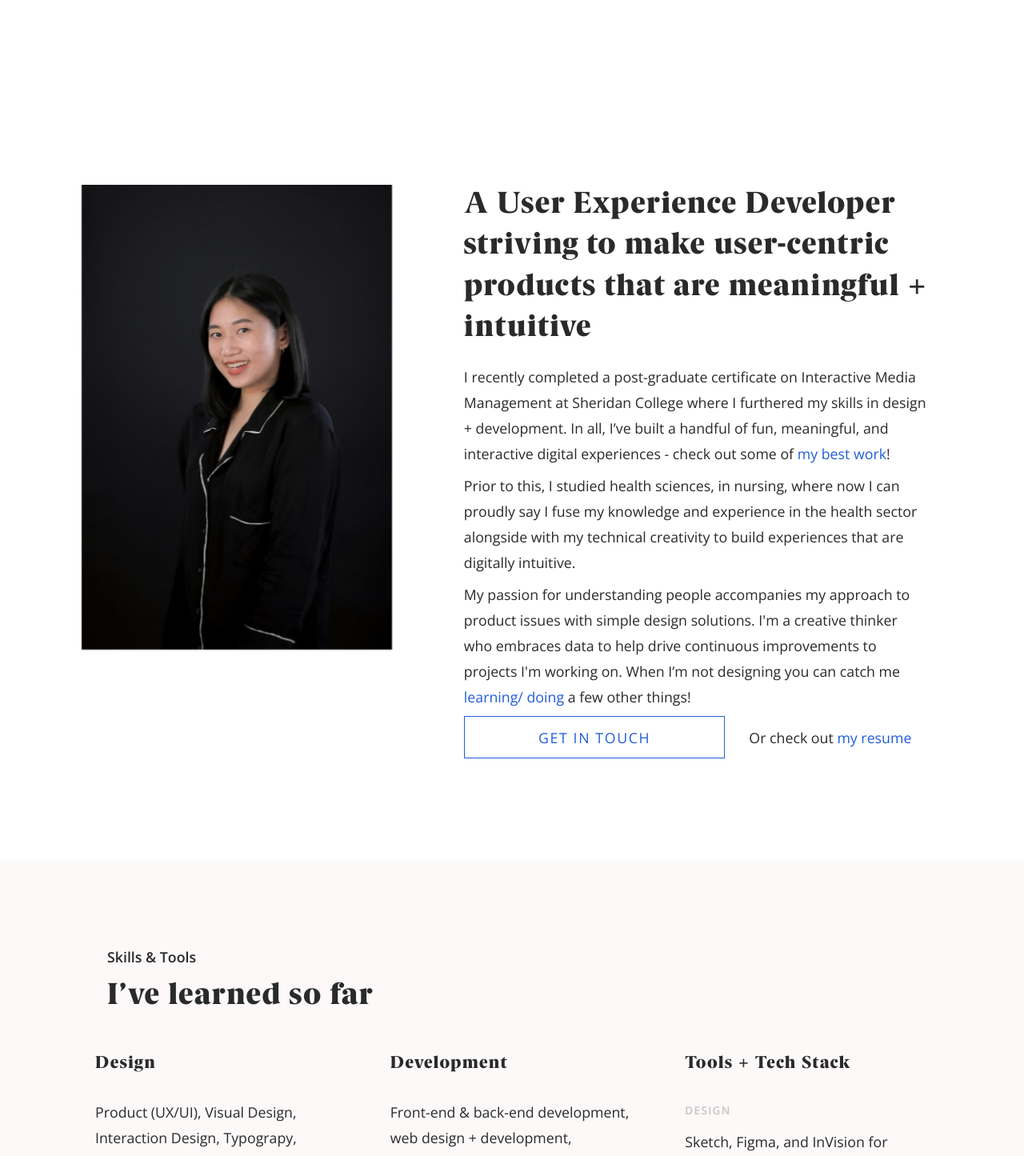
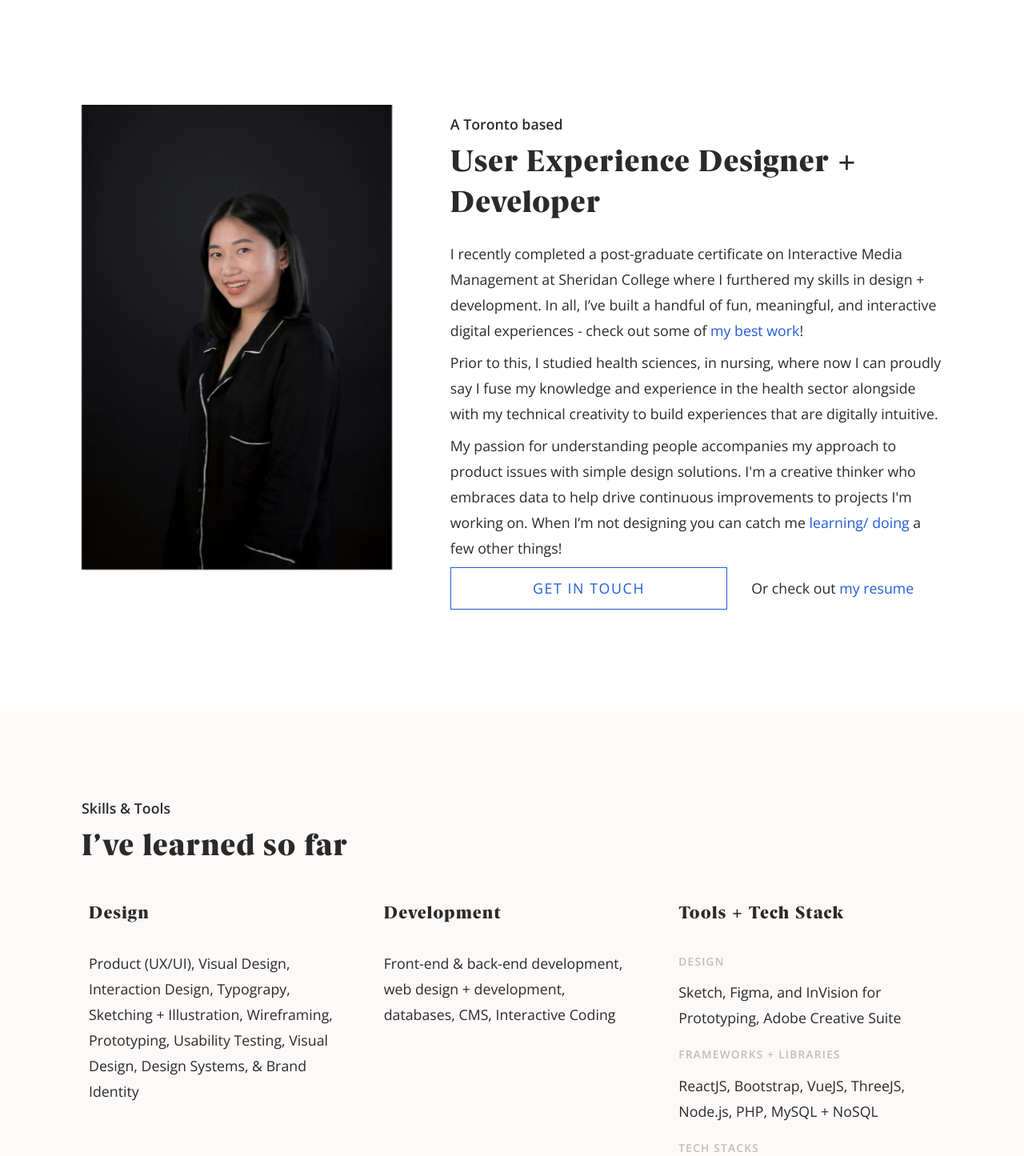
Before and after one commit to eileenmsantiago/eileensantiago, a React (Create React App) app: page /about in a window 1280 px wide. Shown: the part 580-2025 px from the top of the page at 80% size. Built offline with nearby package versions, Linux system fonts and the light colour scheme.

Commit message:
general ui fixes

```diff
--- a/src/components/Footer/Footer.jsx
+++ b/src/components/Footer/Footer.jsx
@@ -30,7 +30,7 @@ const Footer = (props) => {
     const { projects } = props;
     return (
         <>
-            <footer id="#contact">
+            <footer id="contact">
                     {/* <div className="row footer__project-next">
                         <Paragraph className="col" size="lg" weight="reg" color="black">
                             {
--- a/src/components/Hero/Hero.jsx
+++ b/src/components/Hero/Hero.jsx
@@ -22,9 +22,12 @@ const Hero = (props) => {
                         {description}
                     </Paragraph>
                     {showEmail ?
-                        <Paragraph className="hero__description-email" size="sm" weight="reg" color="black">
-                            Say hello at <a className="custom-link" href="mailto:eileenmvs@gmail.com">eileenmvs@gmail.com</a>
-                        </Paragraph>
+                        <>
+                            <Paragraph className="hero__description-email" size="sm" weight="semi" color="black">
+                                Say hello at <a className="custom-link" href="mailto:eileenmvs@gmail.com">eileenmvs@gmail.com</a>
+                            </Paragraph>
+                            <Paragraph size="xs" weight="semi">Selected work ↓</Paragraph>
+                        </>
                     : null }
                 </div>
                 <div className="col-md-6 hero__container">
--- a/src/pages/About/About.jsx
+++ b/src/pages/About/About.jsx
@@ -66,7 +66,7 @@ const statusData = [
     {
         title: "DESIGN",
         description: [
-            "Taking a UX course on SkillShare to work on my case study building skills. "
+            "Taking a Design Thinking course on IDF to work on my case study building skills. "
         ]
     },
     {
@@ -78,7 +78,7 @@ const statusData = [
     {
         title: "READING",
         description: [
-            "Recently finished  The Lost Symbol - Dan Brown. Currently starting It Ends with Us - Colleen Hoover."
+            "Recently finished  The Lost Symbol - Dan Brown. Currently 📖 It Ends with Us - Colleen Hoover + Factfulness - Hans Rosling."
         ]
     },
     {
@@ -97,7 +97,7 @@ const About = (props) => {
             <Hero
                 pageTitle="About"
                 heading="Eileen Santiago"
-                quote="A design systems thinker, based in Toronto, who uses design and code to make user-centric digital products that are meaningful + intuitive"
+                quote="A design systems thinker, who uses design and code to make user-centric digital products that are meaningful + intuitive"
             />
         </section>
         <section className="about">
@@ -107,9 +107,14 @@ const About = (props) => {
                         <img src="/assets/eileensantiago20201.jpg"></img>
                     </div>
                     <div className="col-lg-7 block-content">
-                        <Heading level="h5" style="h4" className="about__heading" color="black">
-                            A User Experience Developer striving to make user-centric products that are meaningful + intuitive
-                        </Heading>
+                        <div id="about-me__heading">
+                            <Paragraph className="header__1--top" size="sm" weight="semi" color="black">
+                                A Toronto based
+                            </Paragraph>
+                            <Heading className="header__2--bottom" level="h3" style="h4" color="black">
+                                User Experience Designer + Developer
+                            </Heading>
+                        </div>
                         <div className="about__container">
                             <div className="content" id="about-description__content">
                                 <Paragraph size="sm" weight="reg" color="black">
@@ -177,10 +182,10 @@ const About = (props) => {
             <Container bgColor="grey">
                 <section className="about-skills">
                     <div class="block-content" id="skills-tools__heading">
-                        <Paragraph className="about-skills__title" size="sm" weight="semi" color="black">
+                        <Paragraph className="header__1--top" size="sm" weight="semi" color="black">
                             Skills & Tools
                         </Paragraph>
-                        <Heading className="about-skills__title" level="h3" style="h4" color="black">
+                        <Heading className="header__2--bottom" level="h3" style="h4" color="black">
                             I’ve learned so far
                         </Heading>
                     </div>
@@ -224,10 +229,10 @@ const About = (props) => {
                 <section id="status">
                     <div className="row block-four">
                         <div className="col-lg-6 block-content" id="currently">
-                            <Paragraph className="about-skills__title" size="sm" weight="semi" color="black">
+                            <Paragraph className="header__1--top" size="sm" weight="semi" color="black">
                                 What I’m focused on
                             </Paragraph>
-                            <Heading className="about-skills__title" level="h3" style="h4" color="black">
+                            <Heading className="header__2--bottom" level="h3" style="h4" color="black">
                                 currently,
                             </Heading>
                         </div>
--- a/src/pages/Project/Project.jsx
+++ b/src/pages/Project/Project.jsx
@@ -28,7 +28,7 @@ const Project = (props) => {
                                 <img className="project__logo" src={project.logoImg}></img>
                             </div>
                             <div className="col-sm-12 col-md-12 col-lg-7">
-                                <Paragraph className="project__description" size="lg" weight="reg" color="black">{project.description}</Paragraph>
+                                <Paragraph className="project__description" size="sm" weight="reg" color="black">{project.description}</Paragraph>
                                 <div className="row project__category-list">
                                     <div className="col-sm-12 col-md-6 project__category-item">
                                         <Heading level="h4" style="h6" color="grey-light">ROLE</Heading>
@@ -62,14 +62,14 @@ const Project = (props) => {
                     </div>
                     {/* <div className="project__container">
                         <Paragraph className="project-block" size="md" weight="lt" color="black">
-                            {project.descriptionBlurb}
+                            {project.descriptionPara}
                         </Paragraph>
                     </div> */}
                 </section>
                 <section>
                     <div className="project__container" id="project-process">
                         <div className="project-process__container" id="process">
-                            <Heading level="h3" style="h5" weight="semi">PROCESS</Heading>
+                            <Heading level="h1" style="h5" weight="semi" className="project__header">PROCESS</Heading>
                             <HeaderList list={project.process}></HeaderList>
                         </div>
                     </div>
--- a/src/pages/Project/Project.scss
+++ b/src/pages/Project/Project.scss
@@ -8,6 +8,13 @@
     &__description {
         line-height: 2rem;
         margin-bottom: 3rem;
+    }
+
+    &__header {
+
+        @include media-breakpoint-up(md) {
+            margin-bottom: 3.5rem;
+        }
     }
 
     &__logo {
--- a/src/pages/Work/Work.jsx
+++ b/src/pages/Work/Work.jsx
@@ -38,7 +38,7 @@ const Work = (props) => {
                                                     <Heading className="project__container--header" level="h3" style="h2">{project.title}</Heading>
                                                 </a>
                                                 <Paragraph size="sm" color="black">
-                                                    {project.description}
+                                                    {project.tagline}
                                                 </Paragraph>
                                                 <div className="description">
                                                     <Paragraph className="tags" size="sm" weight="lt" color="grey">
--- a/src/styles/global.scss
+++ b/src/styles/global.scss
@@ -96,8 +96,8 @@ html {
 
     .block-content {
         margin-bottom: 2rem;
-        padding-left: 2rem;
-        padding-right: 2rem;
+        // padding-left: 2rem;
+        // padding-right: 2rem;
     }
 
     .break {
--- a/src/styles/mixins/typography.scss
+++ b/src/styles/mixins/typography.scss
@@ -31,11 +31,11 @@
 @mixin type-body-md {
     @include type-body-base();
     font-size: 1rem;
-    line-height: 2.25rem;
+    line-height: 2rem;
 
     @include media-breakpoint-up(md) {
         font-size: 1.333em;
-        line-height: 2.75rem;
+        line-height: 2.25rem;
     }
 }
 
@@ -43,22 +43,22 @@
     @include type-body-base();
     // font-size: 28px;
     font-size: 1.777rem;
-    line-height: 2.75rem;
+    line-height: 2.25rem;
 
     @include media-breakpoint-up(md) {
         font-size: 2rem;
-        line-height: 3.25rem;
+        line-height: 2.5rem;
     }
 }
 
 @mixin type-body-xl {
     @include type-body-base();
     font-size: 2.369rem;
-    line-height: 4rem;
+    line-height: 2.5rem;
 
     @include media-breakpoint-up(md) {
         font-size: 3rem; // 37.9px
-        line-height: 4.5rem;
+        line-height: 3rem;
     }
 }
 
--- a/src/styles/variables.scss
+++ b/src/styles/variables.scss
@@ -5,7 +5,7 @@ $color-blue: #215DD9;
 $color-black: #292a2c;
 
 $color-peach-light: #FCF9F8; // grey-ish bcgk with a tint of peach
-$color-grey-light: #C4C4C4;
+$color-grey-light: #bebebe;
 $color-grey-dark: #6E7077;
 $color-grey: #A6A2A2;
 $color-white: #FDFAF9;
```
Also changed, not shown: src/components/App/App.jsx (+6 -6 lines).
